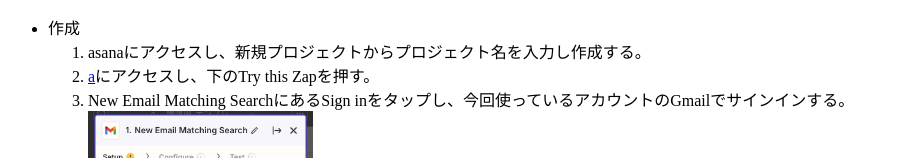
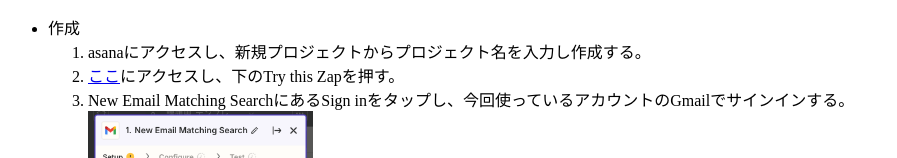
Before and after one commit to catudon/tasktasktask, a plain HTML site: page index.html in a window 1280 px wide. Shown: the part 234-392 px from the top of the page, without its empty margins (0-897 px from the left). Drawn offline with Linux system fonts and the light colour scheme.

Commit message:
Update index.html

```diff
--- a/index.html
+++ b/index.html
@@ -16,7 +16,7 @@
        <li>作成</li>
        <ol>
          <li>asanaにアクセスし、新規プロジェクトからプロジェクト名を入力し作成する。</li>
-         <li><a href="https://zapier.com/shared/856368ff37db2f393fc9bcf2ac7269179733feed">a</a>にアクセスし、下のTry this Zapを押す。</li>
+         <li><a href="https://zapier.com/shared/856368ff37db2f393fc9bcf2ac7269179733feed">ここ</a>にアクセスし、下のTry this Zapを押す。</li>
          <li>New Email Matching SearchにあるSign inをタップし、今回使っているアカウントのGmailでサインインする。</li>
          <img src="IMG_1733.PNG" width="225px">
          <li>Configureをタップし、Search keywordsに
```
